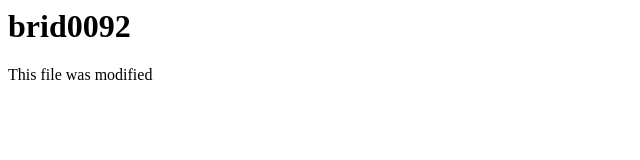
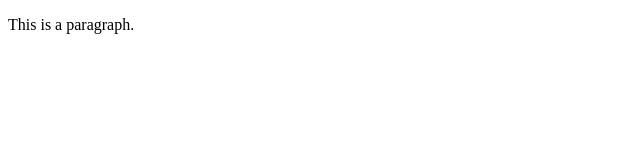
Before and after one commit to Brid0092/Brid0092.github.io, a plain HTML site: page index.html in a window 1280 px wide. Shown: the whole page, without its empty margins (0-640 px from the left). Drawn offline with Linux system fonts and the light colour scheme.

Commit message:
Adds proper HMTL to index.html

```diff
--- a/index.html
+++ b/index.html
@@ -1,2 +1,12 @@
-<h1>brid0092</h1>
-<p>This file was modified</p>
+<!DOCTYPE html>
+<html lang="en">
+<head>
+    <meta charset="UTF-8">
+    <meta http-equiv="X-UA-Compatible" content="IE=edge">
+    <meta name="viewport" content="width=device-width, initial-scale=1.0">
+    <title>HTML Tags</title>
+</head>
+<body>
+    <p>This is a paragraph.</p>
+</body>
+</html>
```
